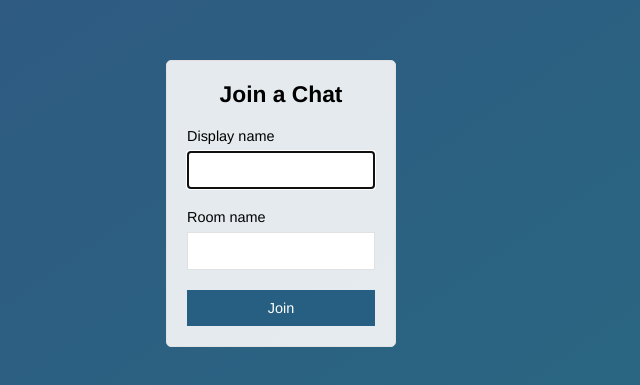
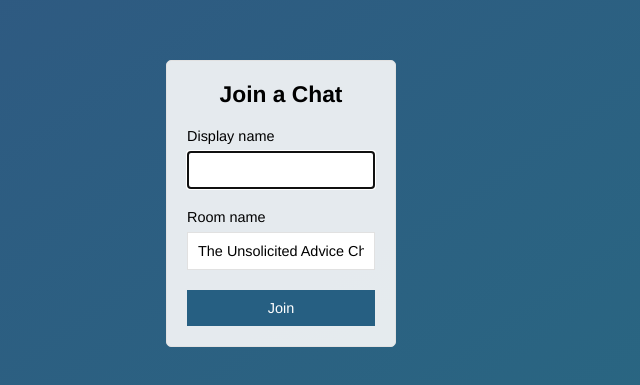
Before and after one commit to kpbarem/node-course-2-chat-app, a website: page public/index.html in a window 1280 px wide. Shown: the part 197-582 px from the top of the page, without its empty margins (359-999 px from the left). Drawn offline with Linux system fonts and the light colour scheme.

Commit message:
adding constant name for chat room

```diff
--- a/public/index.html
+++ b/public/index.html
@@ -20,7 +20,7 @@
       </div>
       <div class="form-field">
         <label>Room name</label>
-        <input type="text" name="room"/>
+        <input type="text" value="The Unsolicited Advice Chain" name="room"/>
       </div>
       <div class="form-field">
         <button>Join</button>
```
